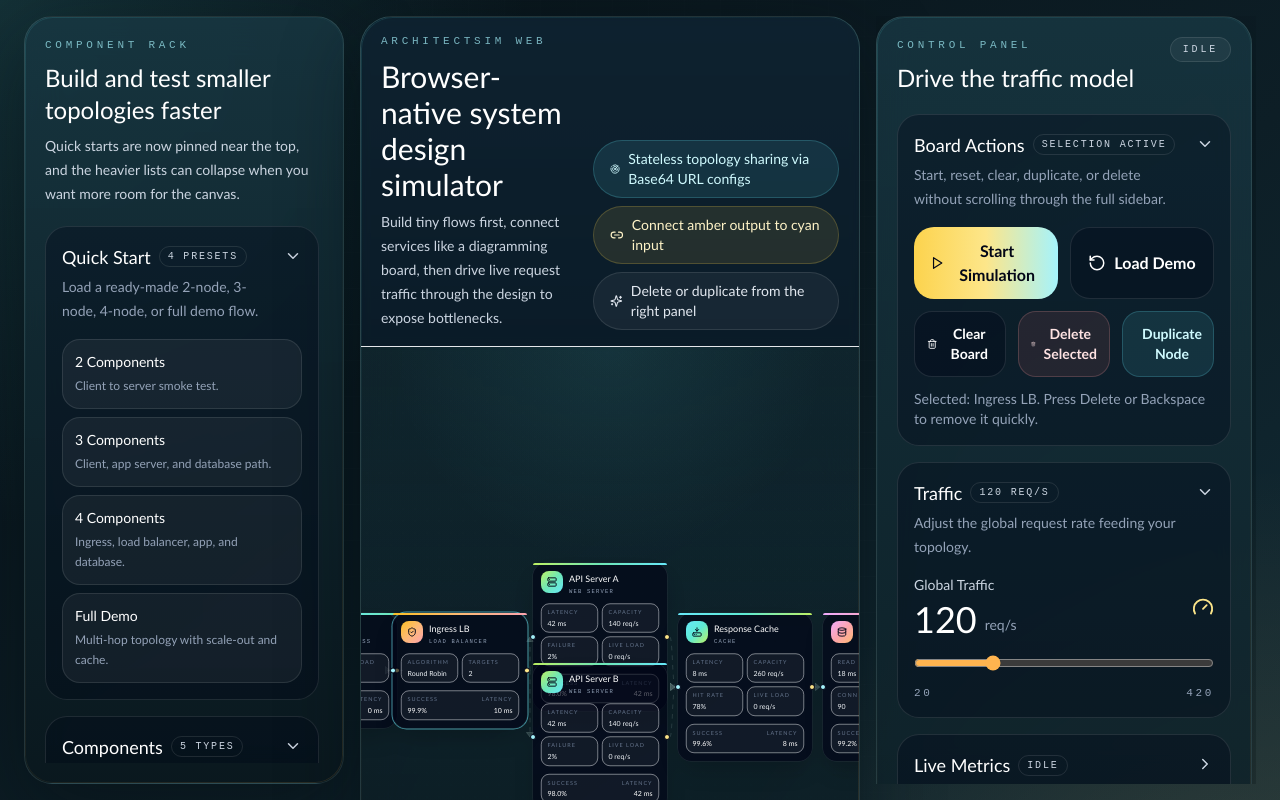
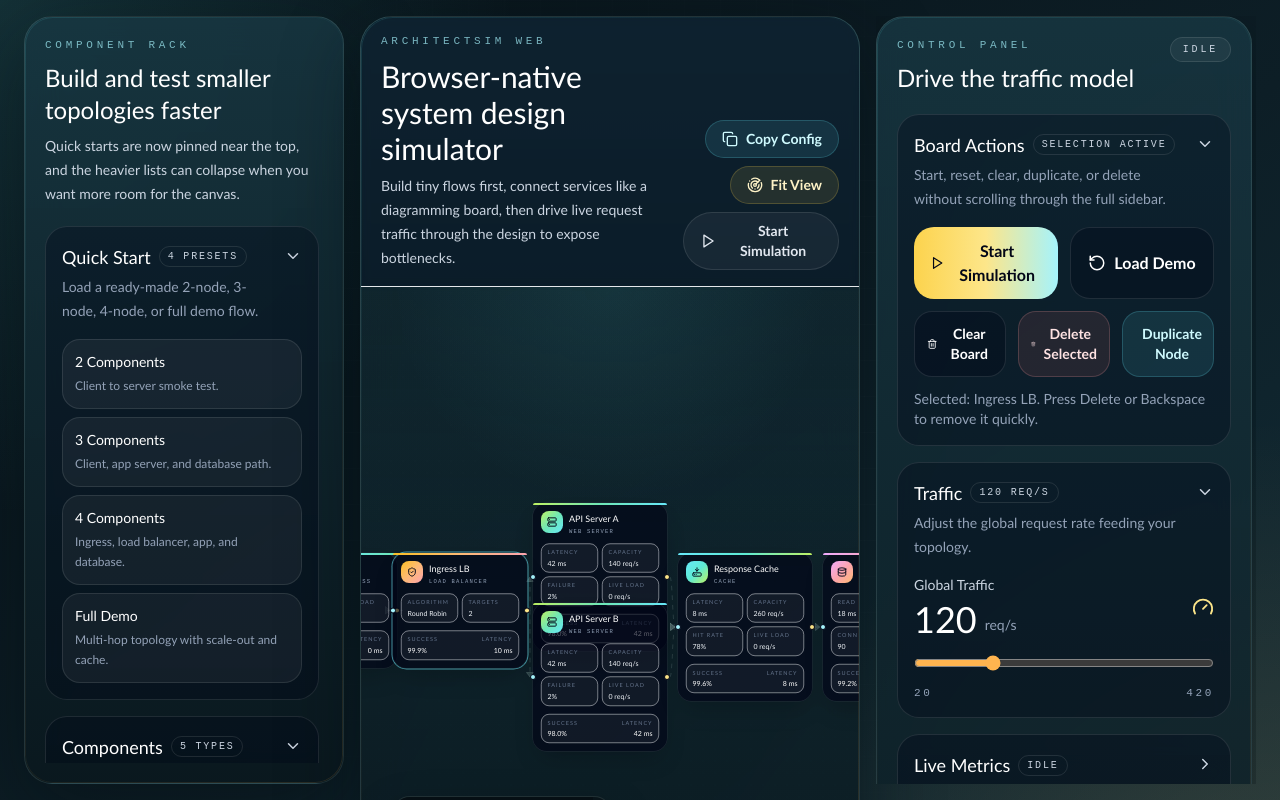
Before and after one commit to AniketKumar98/design-simulator, a React (Vite) app: page / in a window 1280 px wide. Shown: the top 800 px of the page. Built offline with nearby package versions, Linux system fonts and the light colour scheme.

Commit message:
Changing header and making it more function

```diff
--- a/src/App.jsx
+++ b/src/App.jsx
@@ -10,7 +10,7 @@ import {
   useEdgesState,
   useNodesState,
 } from '@xyflow/react';
-import { Link2, Radar, Sparkles } from 'lucide-react';
+import { Copy, Pause, Play, Radar } from 'lucide-react';
 import AnalyticsOverlay from './components/AnalyticsOverlay';
 import ComponentPalette from './components/ComponentPalette';
 import ControlPanel from './components/ControlPanel';
@@ -234,6 +234,14 @@ function SimulatorWorkspace() {
     window.setTimeout(() => {
       flowInstance.fitView({ duration: 550, padding: 0.18 });
     }, 0);
+  }
+
+  function handleFitView() {
+    if (!flowInstance) {
+      return;
+    }
+
+    flowInstance.fitView({ duration: 550, padding: 0.18 });
   }
 
   function applyGraph(nextGraph, options = {}) {
@@ -471,18 +479,30 @@ function SimulatorWorkspace() {
               </p>
             </div>
             <div className="mt-3 flex flex-wrap items-center gap-2 md:mt-0 md:justify-end">
-              <div className="flex items-center gap-2 rounded-full border border-cyan-300/20 bg-cyan-300/10 px-4 py-2 text-sm text-cyan-100">
+              <button
+                type="button"
+                onClick={handleCopyConfig}
+                className="flex items-center gap-2 rounded-full border border-cyan-300/20 bg-cyan-300/10 px-4 py-2 text-sm font-semibold text-cyan-100 transition hover:border-cyan-200/35 hover:bg-cyan-300/15"
+              >
+                <Copy size={16} />
+                {copyFeedback ? 'Config Copied' : 'Copy Config'}
+              </button>
+              <button
+                type="button"
+                onClick={handleFitView}
+                className="flex items-center gap-2 rounded-full border border-amber-300/20 bg-amber-300/10 px-4 py-2 text-sm font-semibold text-amber-100 transition hover:border-amber-200/35 hover:bg-amber-300/15"
+              >
                 <Radar size={16} />
-                Stateless topology sharing via Base64 URL configs
-              </div>
-              <div className="flex items-center gap-2 rounded-full border border-amber-300/20 bg-amber-300/10 px-4 py-2 text-sm text-amber-100">
-                <Link2 size={16} />
-                Connect amber output to cyan input
-              </div>
-              <div className="flex items-center gap-2 rounded-full border border-white/10 bg-white/5 px-4 py-2 text-sm text-slate-200">
-                <Sparkles size={16} />
-                Delete or duplicate from the right panel
-              </div>
+                Fit View
+              </button>
+              <button
+                type="button"
+                onClick={() => setIsRunning((current) => !current)}
+                className="flex items-center gap-2 rounded-full border border-white/10 bg-white/5 px-4 py-2 text-sm font-semibold text-slate-200 transition hover:border-white/20 hover:bg-white/10"
+              >
+                {isRunning ? <Pause size={16} /> : <Play size={16} />}
+                {isRunning ? 'Stop Simulation' : 'Start Simulation'}
+              </button>
             </div>
           </div>
 
```
